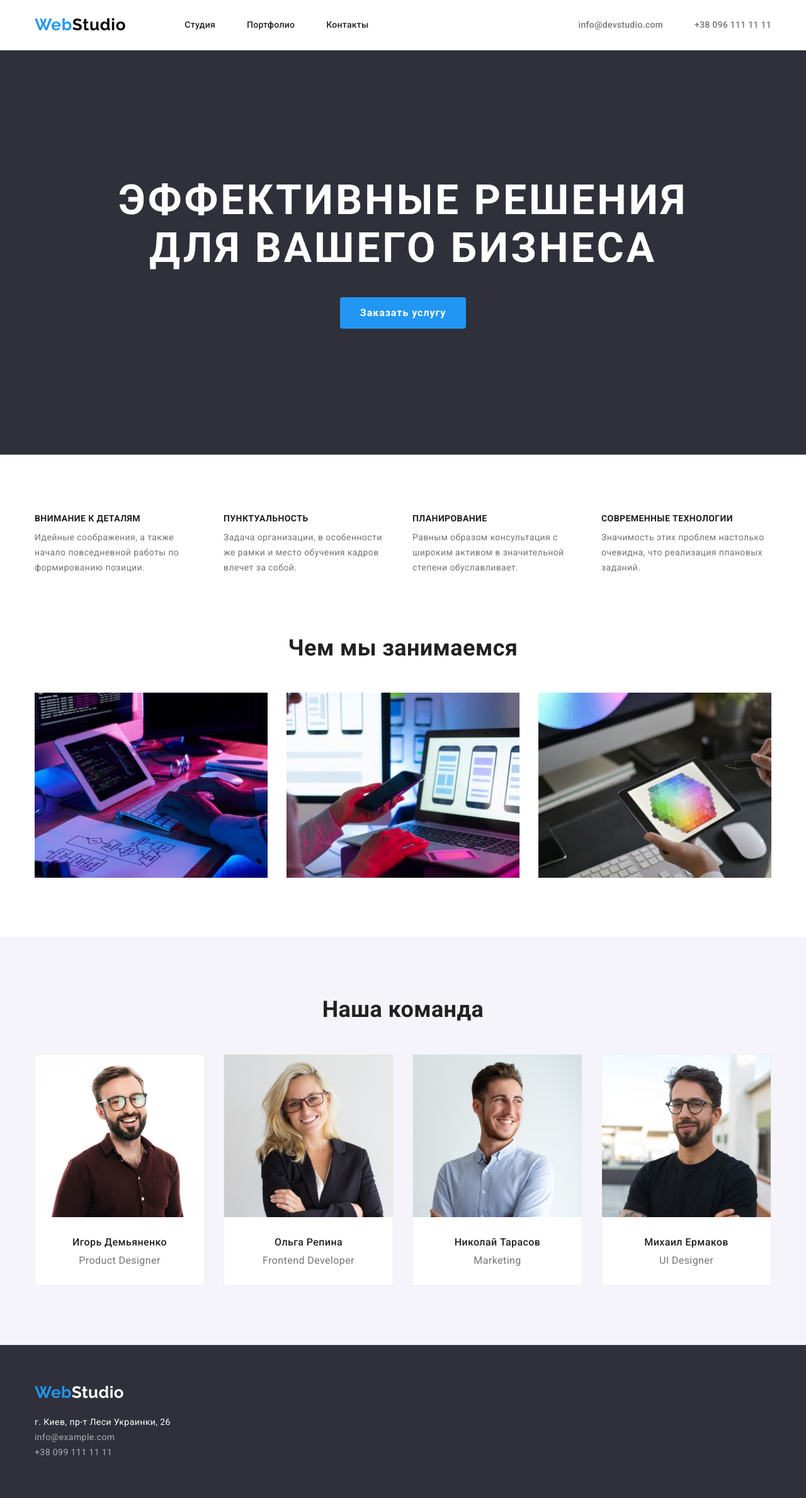
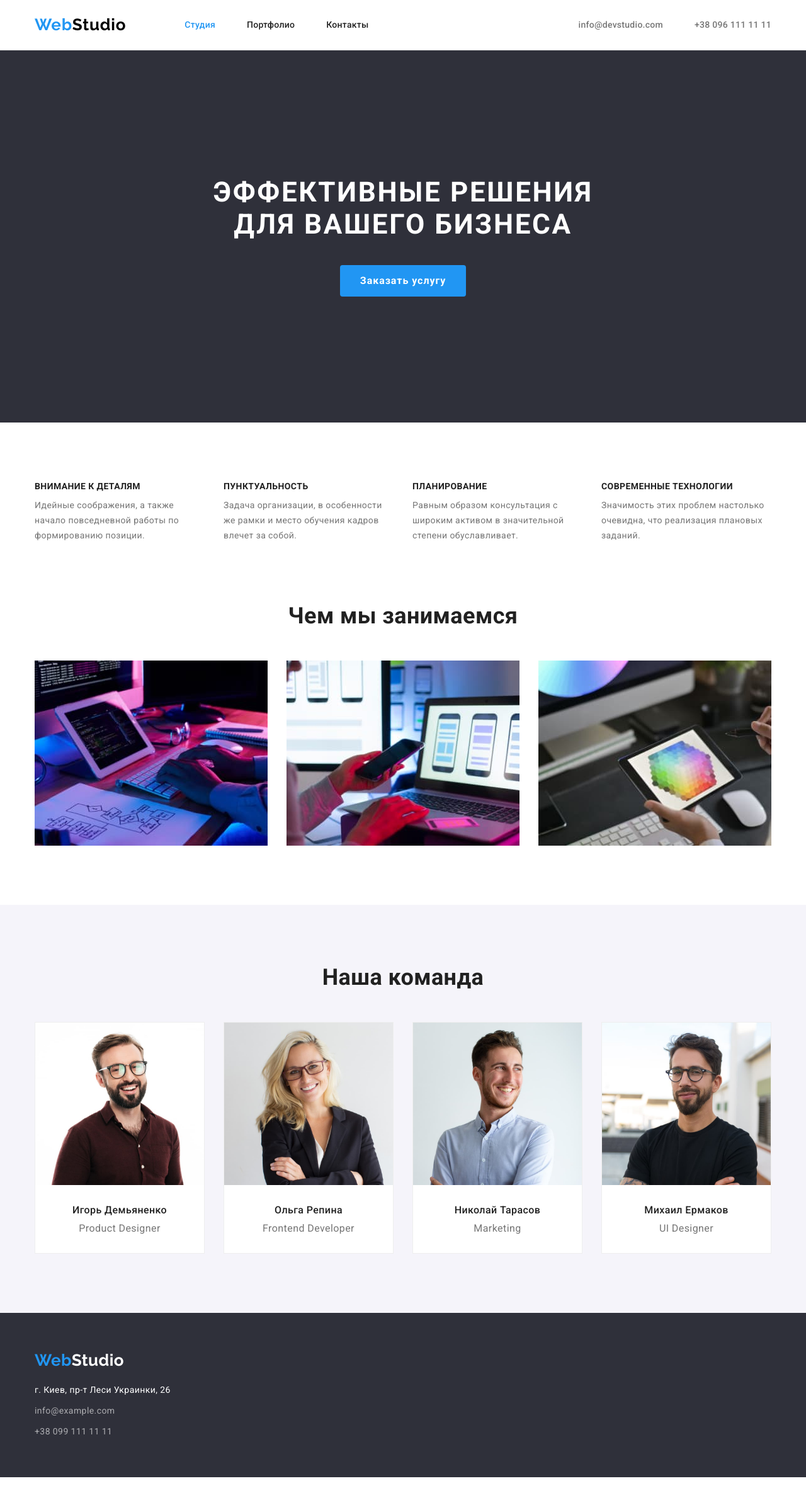
Before and after one commit to TanyaP2022/goit-markup-hw-03, a plain HTML site: page index.html in a window 1280 px wide. Shown: the whole page at 63% size. After the commit the page ends 2346 px from the top, so only its background shows below. Drawn offline with nearby package versions, Linux system fonts and the light colour scheme.

Commit message:
goit-markup-hw-03
Доопрацювання 26.03

```diff
--- a/css/styles.css
+++ b/css/styles.css
@@ -21,6 +21,7 @@ html {
   --portfolio--bord-color: #eeeeee;
   --header-bord-color: #ececec;
 }
+
 /*общие стили*/
 h1,
 h2,
@@ -112,6 +113,9 @@ img {
   color: var(--blue-color);
   text-decoration: none;
 }
+.navbar-link.current {
+  color: var(--blue-color);
+}
 .nav {
   margin-left: 93px;
   font-weight: 500;
@@ -173,6 +177,7 @@ img {
 .hero-title {
   margin-bottom: 30px;
   letter-spacing: 0.06em;
+  font-size: 44px;
   text-transform: uppercase;
   color: var(--white-color);
 }
@@ -460,9 +465,11 @@ img {
   text-decoration: none;
 }
 
-.contact-local,
-.contact-mail {
+.contact-item {
   margin-bottom: 9px;
+}
+.contact-item:nth-child(n + 3) {
+  margin-bottom: 0px;
 }
 
 .contact-mail,
--- a/index.html
+++ b/index.html
@@ -21,7 +21,7 @@
             <nav class="nav">
                 <ul class="navbar link">
                     <li class="navbar-item">
-                        <a class="navbar-link" href="./index.html">Студия</a>
+                        <a class="navbar-link current" href="./index.html">Студия</a>
                     </li>
                     <li class="navbar-item">
                         <a class="navbar-link" href="./portfolio.html">Портфолио</a>
```
Also changed, not shown: portfolio.html (+1 -1 lines).
